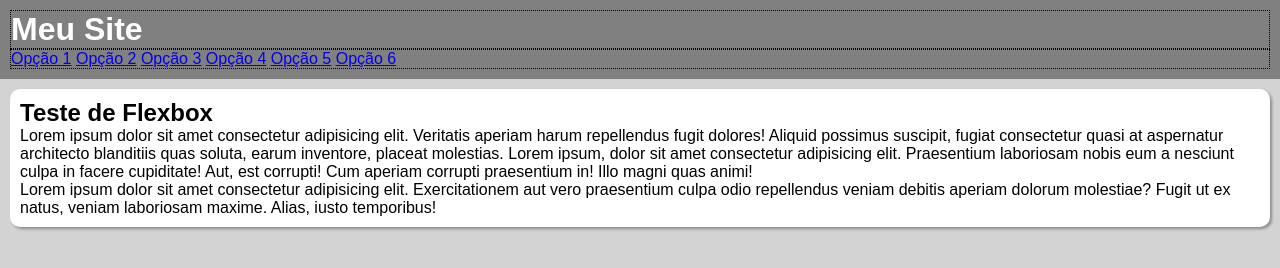
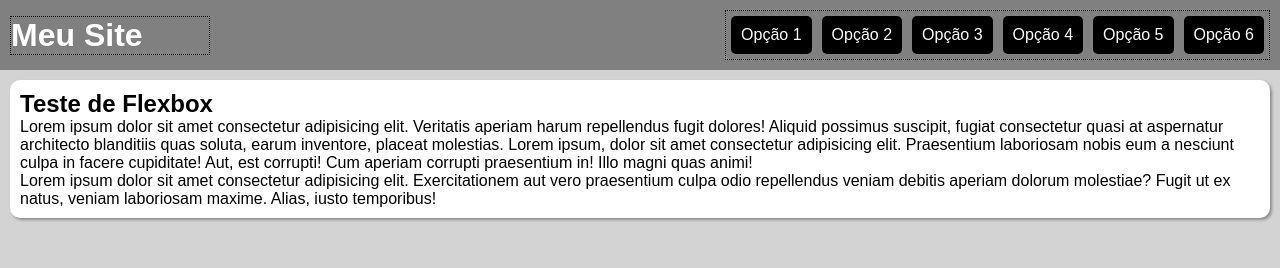
Before and after one commit to Mateus1504m/html-css, a plain HTML site: page exercicios/ex027/flex013-menu flexbox/index.html in a window 1280 px wide. Drawn offline with Linux system fonts and the light colour scheme.

Commit message:
menu flexbox

```diff
--- a/exercicios/ex027/flex013-menu flexbox/style.css
+++ b/exercicios/ex027/flex013-menu flexbox/style.css
@@ -18,14 +18,40 @@ header {
     background-color: gray;
     color: white;
     padding: 10px;
+
+    display: flex;
+    flex-flow: row nowrap;
+    justify-content: space-between;
+    align-items: center;
 }
 
 header > h1 {
     border: 1px dotted black;
+    flex: 0 0 200px;
 }
 
 header > nav {
     border: 1px dotted black;
+
+    display: flex;
+    flex-flow: row wrap;
+    justify-content: flex-end;
+}
+
+header > nav > a {
+    background-color: black;
+    color: white;
+    padding: 10px;
+    margin: 5px;
+    border-radius: 5px;
+    text-decoration: none;
+    text-align: center;
+}
+
+header > nav > a:hover {
+    background-color: white;
+    color: black;
+    transition: backgroud-color .5s;
 }
 
 main {
```
